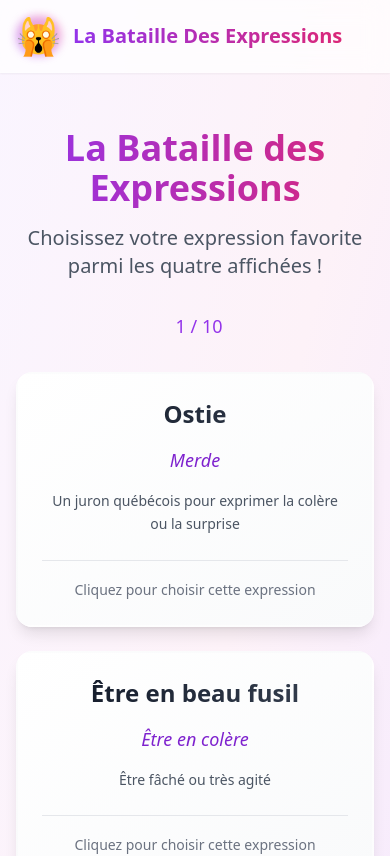
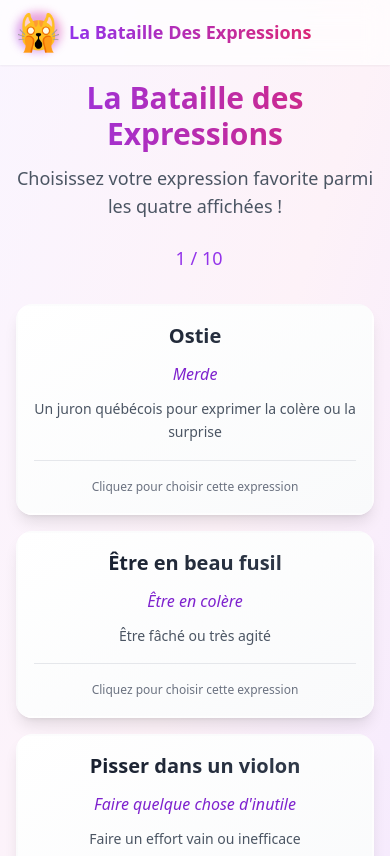
Before and after one commit to ThibautMilville/La-Bataille-Des-Expressions, a React (Vite) app: page /game in a window 390 px wide. Shown: the top 856 px of the page. Built offline with nearby package versions, Linux system fonts and the light colour scheme.

Commit message:
Responsive improvements

```diff
--- a/src/components/ExpressionCard.tsx
+++ b/src/components/ExpressionCard.tsx
@@ -24,7 +24,7 @@ export default function ExpressionCard({
       onClick={onClick}
       disabled={shouldBeDisabled}
       className={`
-        w-full p-6 rounded-2xl transition-all duration-300
+        w-full p-4 sm:p-6 rounded-2xl transition-all duration-300
         bg-gradient-to-br from-white to-gray-50
         border-2 shadow-lg backdrop-blur-sm
         group relative overflow-hidden
@@ -41,20 +41,20 @@ export default function ExpressionCard({
       {/* Gradient overlay */}
       <div className="absolute inset-0 bg-gradient-to-tr from-transparent via-white/10 to-white/30 opacity-0 group-hover:opacity-100 transition-opacity" />
 
-      <div className="relative space-y-4">
-        <h3 className="text-2xl font-bold bg-clip-text text-transparent bg-gradient-to-r from-gray-900 to-gray-700">
+      <div className="relative space-y-3 sm:space-y-4">
+        <h3 className="text-xl sm:text-2xl font-bold bg-clip-text text-transparent bg-gradient-to-r from-gray-900 to-gray-700">
           {text}
         </h3>
-        <p className="text-lg italic text-purple-700 font-medium">
+        <p className="text-base sm:text-lg italic text-purple-700 font-medium">
           {translation}
         </p>
-        <p className="text-gray-600 text-sm leading-relaxed">
+        <p className="text-sm sm:text-base text-gray-600 leading-relaxed">
           {description}
         </p>
       </div>
 
-      <div className="relative mt-6 pt-4 border-t border-gray-200">
-        <span className="text-sm font-medium text-gray-500 group-hover:text-purple-600 transition-colors">
+      <div className="relative mt-4 sm:mt-6 pt-3 sm:pt-4 border-t border-gray-200">
+        <span className="text-xs sm:text-sm font-medium text-gray-500 group-hover:text-purple-600 transition-colors">
           Cliquez pour choisir cette expression
         </span>
       </div>
--- a/src/components/Header.tsx
+++ b/src/components/Header.tsx
@@ -5,13 +5,13 @@ export default function Header() {
   return (
     <header className="fixed top-0 left-0 right-0 z-10">
       <div className="bg-white/70 backdrop-blur-md border-b border-white/20 shadow-sm">
-        <div className="max-w-6xl mx-auto px-4 py-4">
+        <div className="max-w-6xl mx-auto px-4 py-3 sm:py-4">
           <Link
             to="/"
-            className="inline-flex items-center gap-3 group"
+            className="inline-flex items-center gap-2 sm:gap-3 group"
           >
             <SleepyCatLogo />
-            <span className="text-xl font-bold text-transparent bg-clip-text bg-gradient-to-r from-purple-600 to-pink-600">
+            <span className="text-lg sm:text-xl font-bold text-transparent bg-clip-text bg-gradient-to-r from-purple-600 to-pink-600">
               La Bataille Des Expressions
             </span>
           </Link>
--- a/src/pages/Game.tsx
+++ b/src/pages/Game.tsx
@@ -79,19 +79,19 @@ export default function Game() {
     <>
       <Header />
       <div className="min-h-screen bg-gradient-to-br from-purple-50 via-pink-50 to-purple-100">
-        <div className="max-w-6xl mx-auto px-4 pt-32 pb-8">
-          <div className="text-center mb-8">
-            <h1 className="text-4xl md:text-5xl font-bold text-transparent bg-clip-text bg-gradient-to-r from-purple-600 to-pink-600 mb-4">
+        <div className="max-w-6xl mx-auto px-4 pt-20 sm:pt-24 md:pt-32 pb-6 sm:pb-8">
+          <div className="text-center mb-6 sm:mb-8">
+            <h1 className="text-3xl sm:text-4xl md:text-5xl font-bold text-transparent bg-clip-text bg-gradient-to-r from-purple-600 to-pink-600 mb-3 sm:mb-4">
               La Bataille des Expressions
             </h1>
-            <p className="text-xl text-gray-600">
+            <p className="text-lg sm:text-xl text-gray-600">
               Choisissez votre expression favorite parmi les quatre affichées !
             </p>
           </div>
 
           <GameProgress currentRound={round} totalRounds={TOTAL_ROUNDS} />
 
-          <div className="grid md:grid-cols-2 gap-6 md:gap-8 max-w-4xl mx-auto">
+          <div className="grid sm:grid-cols-2 gap-4 sm:gap-6 md:gap-8 max-w-4xl mx-auto">
             {currentExpressions.map((expression) => (
               <ExpressionCard
                 key={expression.id}
@@ -105,8 +105,8 @@ export default function Game() {
             ))}
           </div>
 
-          <div className="mt-8 text-center">
-            <p className="text-xl font-medium bg-white/50 inline-block px-6 py-2 rounded-full backdrop-blur-sm border border-white/20 shadow-sm">
+          <div className="mt-6 sm:mt-8 text-center">
+            <p className="text-lg sm:text-xl font-medium bg-white/50 inline-block px-4 sm:px-6 py-2 rounded-full backdrop-blur-sm border border-white/20 shadow-sm">
               Round {round + 1} sur {TOTAL_ROUNDS}
             </p>
           </div>
--- a/src/pages/Home.tsx
+++ b/src/pages/Home.tsx
@@ -7,24 +7,24 @@ export default function Home() {
 
   return (
     <div className="min-h-screen bg-gradient-to-br from-purple-50 via-pink-50 to-purple-100">
-      <div className="min-h-screen flex flex-col items-center justify-center px-4 py-20">
-        <div className="max-w-2xl text-center space-y-8">
-          <div className="flex justify-center scale-150 mb-12">
+      <div className="min-h-screen flex flex-col items-center justify-center px-4 py-8">
+        <div className="max-w-2xl text-center space-y-6">
+          <div className="flex justify-center scale-125 mb-8">
             <SleepyCatLogo />
           </div>
 
-          <h1 className="text-5xl md:text-6xl font-bold">
+          <h1 className="text-4xl sm:text-5xl md:text-6xl font-bold">
             <span className="text-transparent bg-clip-text bg-gradient-to-r from-purple-600 to-pink-600">
               La Bataille Des Expressions
             </span>
           </h1>
 
-          <div className="space-y-6">
-            <p className="text-xl md:text-2xl text-gray-600">
+          <div className="space-y-4">
+            <p className="text-lg sm:text-xl md:text-2xl text-gray-600">
               Découvrez votre personnalité linguistique à travers les expressions françaises et québécoises !
             </p>
 
-            <p className="text-lg text-gray-500">
+            <p className="text-base sm:text-lg text-gray-500">
               Un jeu captivant qui teste votre affinité avec les expressions des deux côtés de l'Atlantique.
             </p>
           </div>
--- a/src/pages/Results.tsx
+++ b/src/pages/Results.tsx
@@ -64,7 +64,7 @@ export default function Results() {
   return (
     <div className="min-h-screen bg-gradient-to-b from-purple-50 to-pink-50 flex items-center justify-center p-4">
       <motion.div
-        className="max-w-2xl w-full mx-auto text-center"
+        className="max-w-2xl w-full mx-auto text-center py-8 sm:py-12"
         initial={{ opacity: 0, y: 20 }}
         animate={{ opacity: 1, y: 0 }}
         transition={{ duration: 0.5 }}
@@ -78,14 +78,14 @@ export default function Results() {
         <ExpressionList expressions={choices} />
 
         <motion.div
-          className="flex justify-center space-x-4 mt-8"
+          className="flex flex-col sm:flex-row justify-center items-center gap-4 mt-8"
           initial={{ opacity: 0 }}
           animate={{ opacity: 1 }}
           transition={{ delay: 0.5 }}
         >
           <motion.button
             onClick={() => navigate('/')}
-            className="inline-flex items-center px-6 py-3 bg-purple-600 text-white rounded-full
+            className="w-full sm:w-auto inline-flex items-center justify-center px-6 py-3 bg-purple-600 text-white rounded-full
               font-semibold transition-all duration-300 hover:bg-purple-700"
             whileHover={{ scale: 1.05 }}
             whileTap={{ scale: 0.95 }}
@@ -104,7 +104,7 @@ export default function Results() {
                 });
               }
             }}
-            className="inline-flex items-center px-6 py-3 bg-gray-600 text-white rounded-full
+            className="w-full sm:w-auto inline-flex items-center justify-center px-6 py-3 bg-gray-600 text-white rounded-full
               font-semibold transition-all duration-300 hover:bg-gray-700"
             whileHover={{ scale: 1.05 }}
             whileTap={{ scale: 0.95 }}
```
